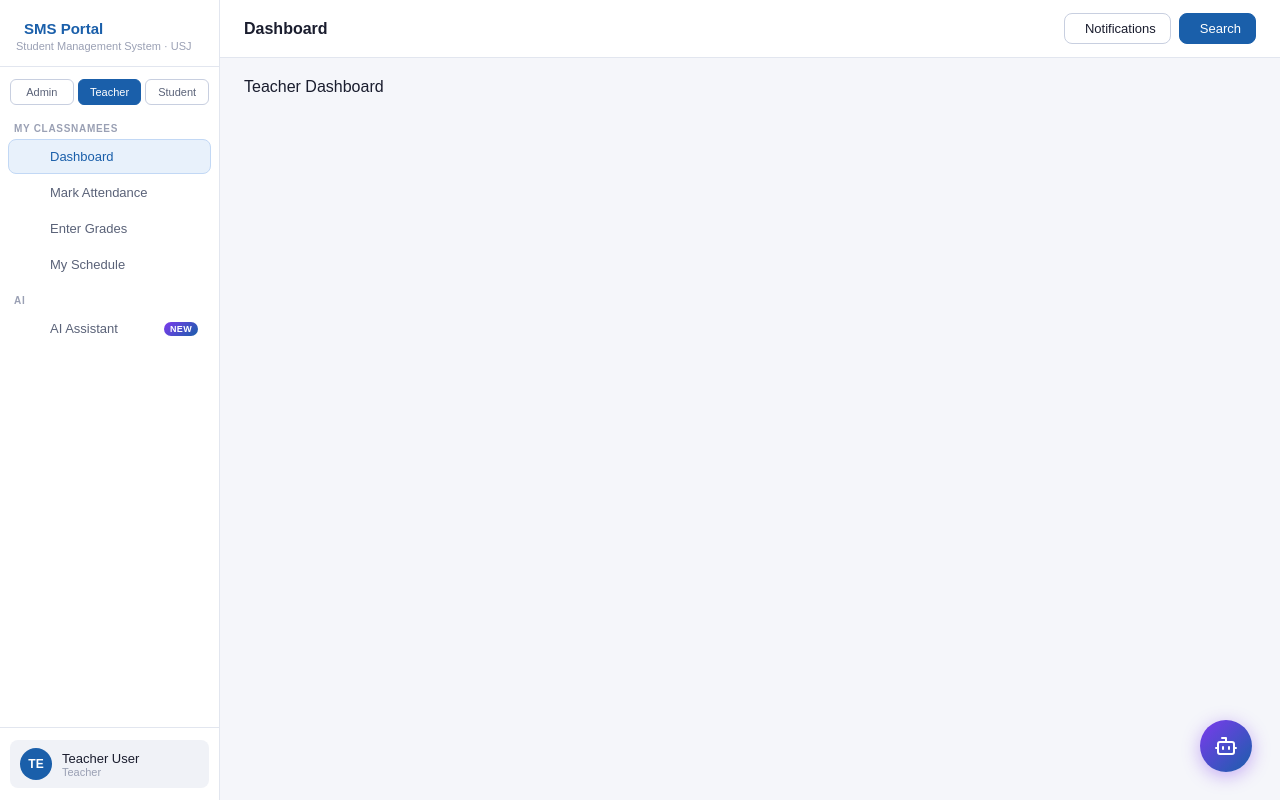
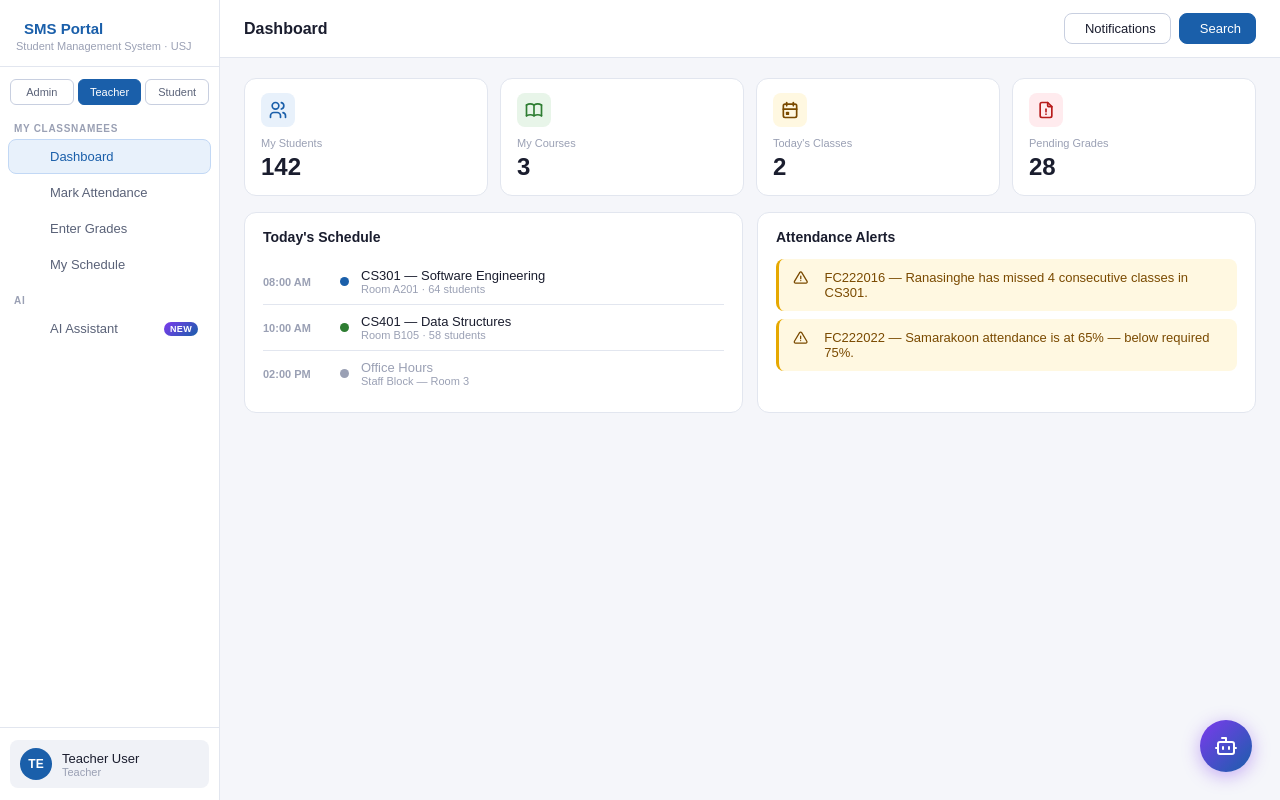
Before and after one commit to sarangas001/student-management-system, a React (Vite) app in the folder client/: page / in a window 1280 px wide. Both pictures are taken after a click on the button "Teacher". Built offline with nearby package versions, Linux system fonts and the light colour scheme.

Commit message:
Add Teacher Dashboard

```diff
--- a/client/src/pages/Teacher/TeacherDashboard.jsx
+++ b/client/src/pages/Teacher/TeacherDashboard.jsx
@@ -1,9 +1,144 @@
+import React from "react";
+import {
+  IconUsers,
+  IconBook,
+  IconCalendarEvent,
+  IconFileAlert,
+  IconAlertTriangle
+} from "@tabler/icons-react";
 
+function TeacherDashboard() {
+  return (
+    <div className="page active" id="teacher-dashboard">
 
-const TeacherDashboard = () => {
-  return (
-    <div>Teacher Dashboard</div>
-  )
+      <div className="stat-row">
+
+        <div className="stat-card">
+          <div className="stat-icon si-blue">
+            <IconUsers size={20} />
+          </div>
+          <div className="stat-label">My Students</div>
+          <div className="stat-val">142</div>
+        </div>
+
+        <div className="stat-card">
+          <div className="stat-icon si-green">
+            <IconBook size={20} />
+          </div>
+          <div className="stat-label">My Courses</div>
+          <div className="stat-val">3</div>
+        </div>
+
+        <div className="stat-card">
+          <div className="stat-icon si-amber">
+            <IconCalendarEvent size={20} />
+          </div>
+          <div className="stat-label">Today's Classes</div>
+          <div className="stat-val">2</div>
+        </div>
+
+        <div className="stat-card">
+          <div className="stat-icon si-red">
+            <IconFileAlert size={20} />
+          </div>
+          <div className="stat-label">Pending Grades</div>
+          <div className="stat-val">28</div>
+        </div>
+
+      </div>
+
+      <div className="two-col">
+
+        <div className="card">
+          <div className="card-header">
+            <span className="card-title">Today's Schedule</span>
+          </div>
+
+          <div className="sched-row">
+            <div className="sched-time">08:00 AM</div>
+            <div
+              className="sched-dot"
+              style={{ background: "#1a5faa" }}
+            ></div>
+
+            <div>
+              <div className="sched-subj">
+                CS301 — Software Engineering
+              </div>
+              <div className="sched-room">
+                Room A201 · 64 students
+              </div>
+            </div>
+          </div>
+
+          <div className="sched-row">
+            <div className="sched-time">10:00 AM</div>
+            <div
+              className="sched-dot"
+              style={{ background: "#2e7d32" }}
+            ></div>
+
+            <div>
+              <div className="sched-subj">
+                CS401 — Data Structures
+              </div>
+              <div className="sched-room">
+                Room B105 · 58 students
+              </div>
+            </div>
+          </div>
+
+          <div className="sched-row">
+            <div className="sched-time">02:00 PM</div>
+            <div
+              className="sched-dot"
+              style={{ background: "#9aa0b4" }}
+            ></div>
+
+            <div>
+              <div
+                className="sched-subj"
+                style={{ color: "#9aa0b4" }}
+              >
+                Office Hours
+              </div>
+
+              <div className="sched-room">
+                Staff Block — Room 3
+              </div>
+            </div>
+          </div>
+        </div>
+
+        <div className="card">
+          <div className="card-header">
+            <span className="card-title">
+              Attendance Alerts
+            </span>
+          </div>
+
+          <div className="alert alert-amber">
+            <IconAlertTriangle
+              size={16}
+              style={{ marginRight: "8px" }}
+            />
+            FC222016 — Ranasinghe has missed 4 consecutive
+            classes in CS301.
+          </div>
+
+          <div className="alert alert-amber">
+            <IconAlertTriangle
+              size={16}
+              style={{ marginRight: "8px" }}
+            />
+            FC222022 — Samarakoon attendance is at 65% —
+            below required 75%.
+          </div>
+        </div>
+
+      </div>
+    </div>
+  );
 }
 
-export default TeacherDashboard
+export default TeacherDashboard;
```
